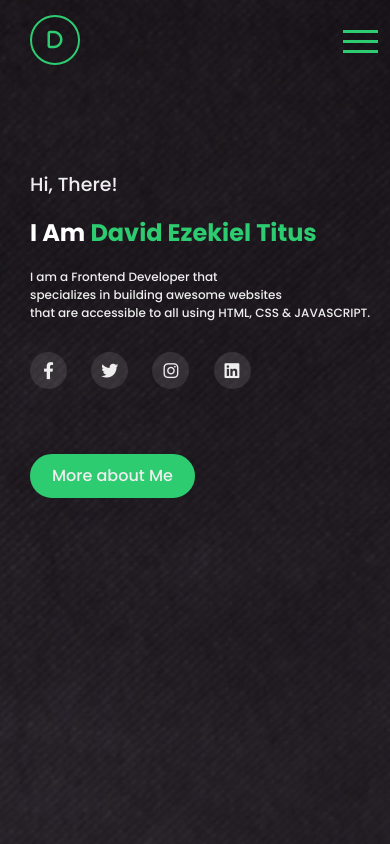
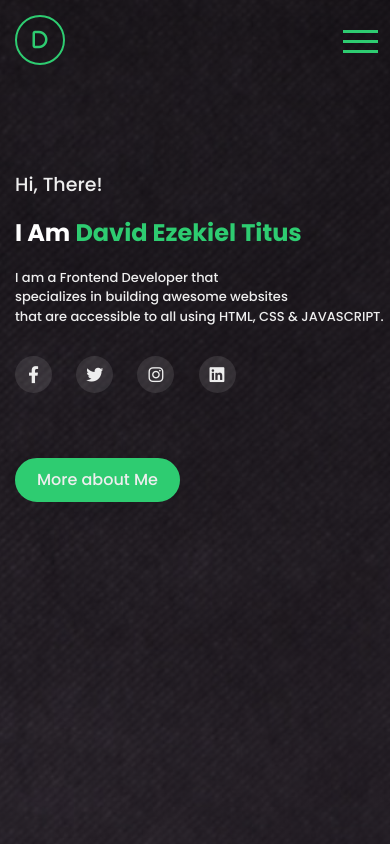
Before and after one commit to Talk2David1/my-portfolio, a plain HTML site: page index.html in a window 390 px wide. Shown: the top 844 px of the page. Drawn offline with Linux system fonts and the light colour scheme.

Commit message:
fully responsive

```diff
--- a/css/styles.css
+++ b/css/styles.css
@@ -454,10 +454,14 @@ margin-top: 10px;
 }
 
 @media screen and (max-width: 930px) {
-
-
+/*
+ landing page */
   .logo i{
     margin-top: 10px;
+  }
+
+  .hero{
+    padding-left: 15px;
   }
 
   .container{
@@ -535,8 +539,10 @@ margin-top: 10px;
   }
 
   .container .hero-text p{
-    font-size: 12px;
+    font-size: 13px;
   }
+
+  /* about section */
 
   .about-me{
     flex-direction: column;
```
